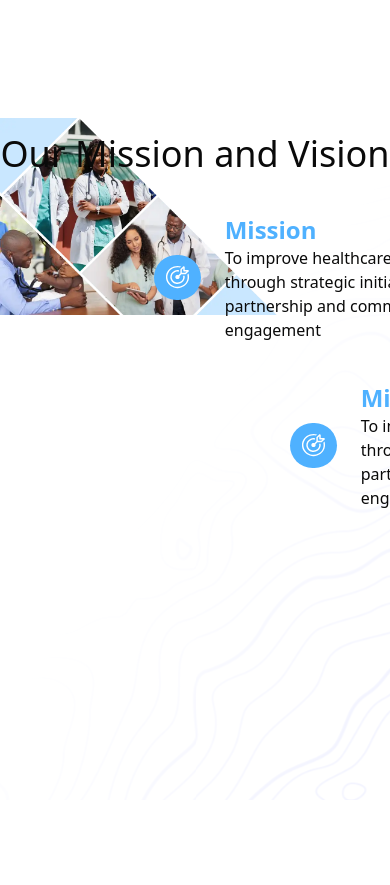
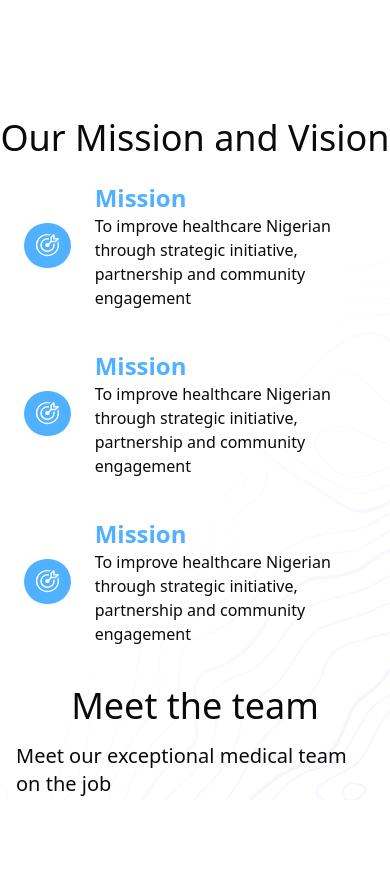
Before and after one commit to Shadrack04/ghri-website, a Next.js app: page /about in a window 390 px wide. Shown: the part 976-1861 px from the top of the page. Built offline with nearby package versions, Linux system fonts and the light colour scheme.

Commit message:
made our mission responsive

```diff
--- a/components/about/our-mission.tsx
+++ b/components/about/our-mission.tsx
@@ -5,8 +5,8 @@ import React from "react";
 
 export default function OurMission() {
   return (
-    <div className=" relative h-screen">
-      <div>
+    <div className=" relative md:h-screen">
+      <div className=" hidden md:flex">
         <Image
           src={images.slantImage}
           alt="our mission image"
@@ -14,13 +14,13 @@ export default function OurMission() {
           className=" "
         />
       </div>
-      <div className=" absolute top-4 inset-x-0 flex items-center justify-center">
+      <div className=" static md:absolute mb-6 md:mb-0 top-4 inset-x-0 flex items-center justify-center">
         <h1 className="  text-4xl">Our Mission and Vision</h1>
       </div>
 
       {/* <MissionOption /> */}
 
-      <div className=" absolute w-2/3 right-0 top-24 px-6">
+      <div className=" md:absolute w-2/3 right-0 top-24 px-6">
         <div className=" relative top-0 w-90 left-0 flex items-center justify-center gap-6">
           <div className=" bg-primary p-2.5 flex items-center justify-center rounded-full">
             <Image
@@ -40,7 +40,7 @@ export default function OurMission() {
           </div>
         </div>
 
-        <div className=" relative top-10 w-90 left-34 flex items-center justify-center gap-6">
+        <div className=" relative top-10 w-90 md:left-34 flex items-center justify-center gap-6">
           <div className=" bg-primary p-2.5 flex items-center justify-center rounded-full">
             <Image
               src={icons.dartIcon}
@@ -59,7 +59,7 @@ export default function OurMission() {
           </div>
         </div>
 
-        <div className=" relative top-20 w-90 left-70 flex items-center justify-center gap-6">
+        <div className=" relative top-20 w-90 md:left-70 flex items-center justify-center gap-6">
           <div className=" bg-primary p-2.5 flex items-center justify-center rounded-full">
             <Image
               src={icons.dartIcon}
```
